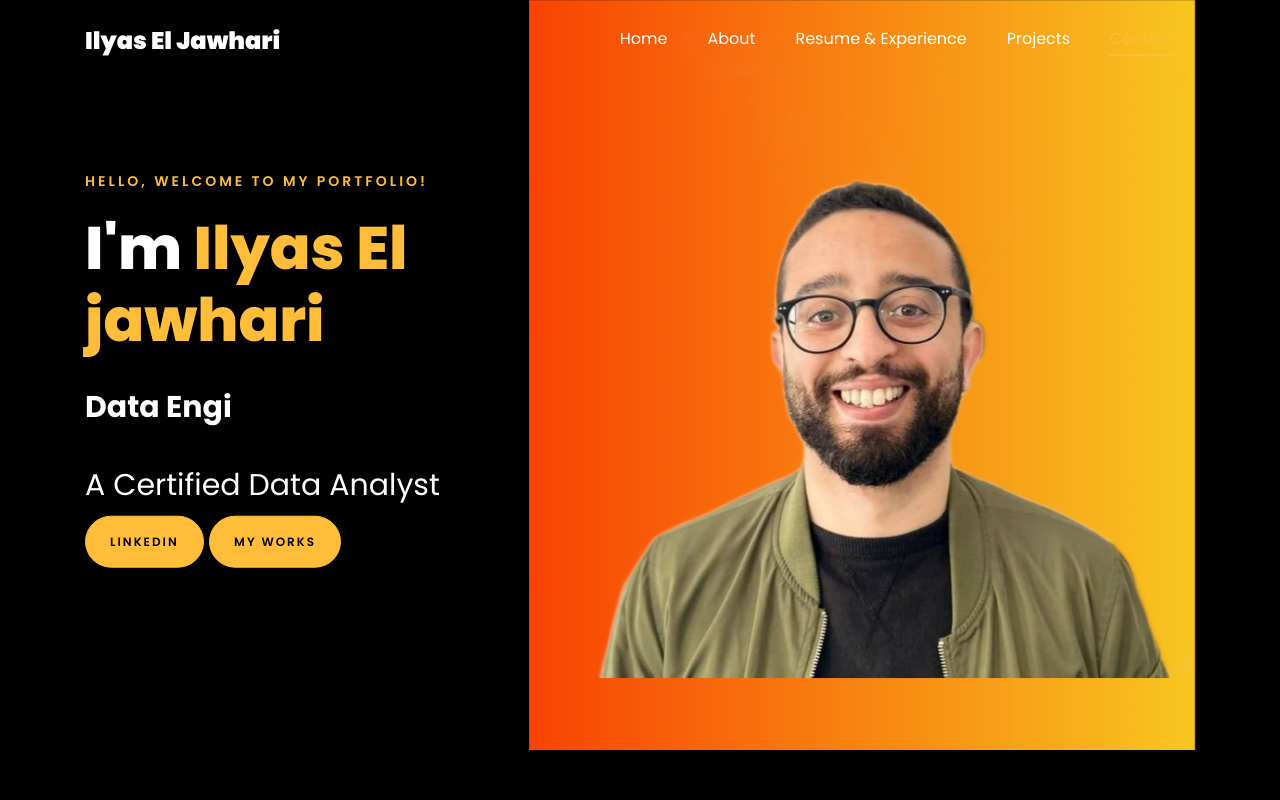
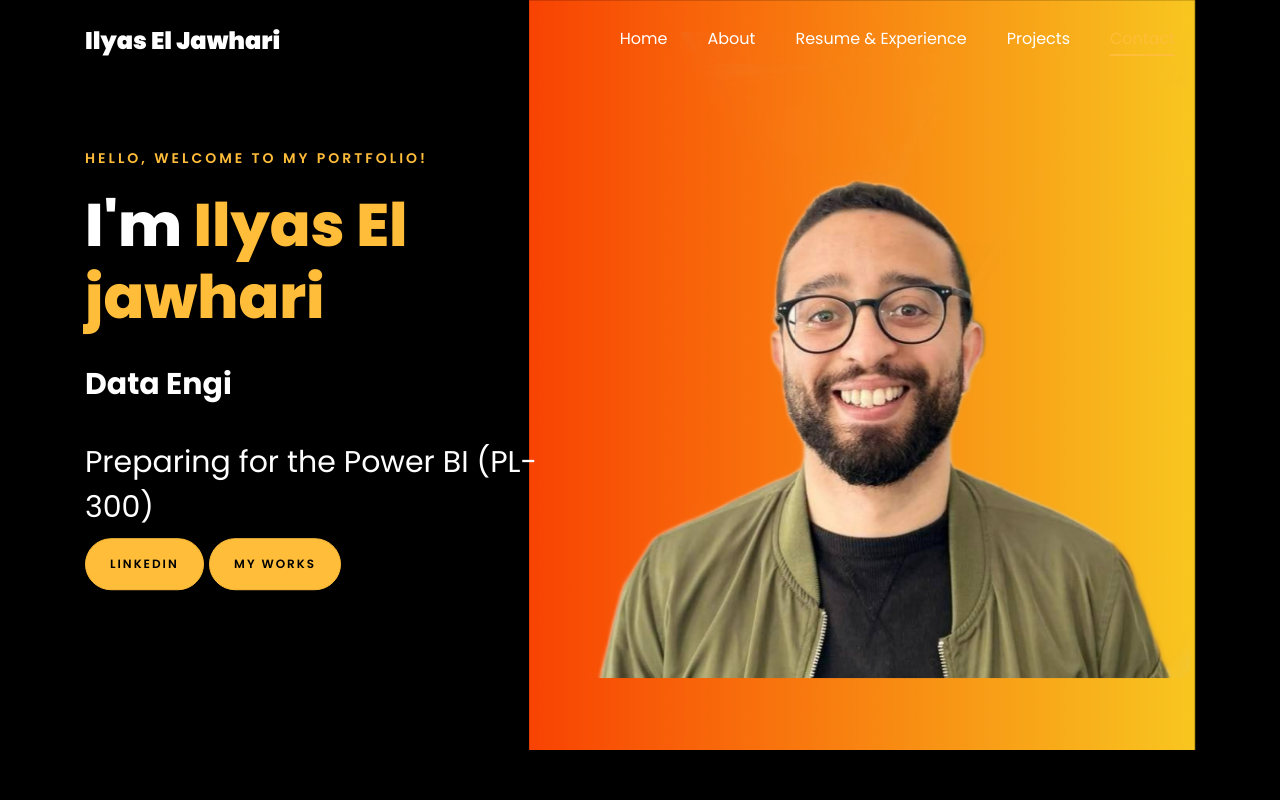
Before and after one commit to ilyas43/ilyas43.github.io, a plain HTML site: page index.html in a window 1280 px wide. Shown: the top 800 px of the page. Drawn offline with Linux system fonts and the light colour scheme; animation ran at ten frames a second; files whose address does not match are found by name.

Commit message:
Update index.html

```diff
--- a/index.html
+++ b/index.html
@@ -187,7 +187,7 @@
 
 						<br>
 						<br>
-			            <h2>A Certified Data Analyst</h2>
+			            <h2>Preparing for the Power BI (PL-300) </h2>
 						<!-- <h2 class="d-flex" style="margin-bottom: 0">With over 5 years of experience</h2> -->
 						<!-- <br> -->
 			            <!-- <p><a href="https://www.youtube.com/@RishabhMishraOfficial" class="btn btn-primary py-3 px-4">YouTube</a> -->
```
